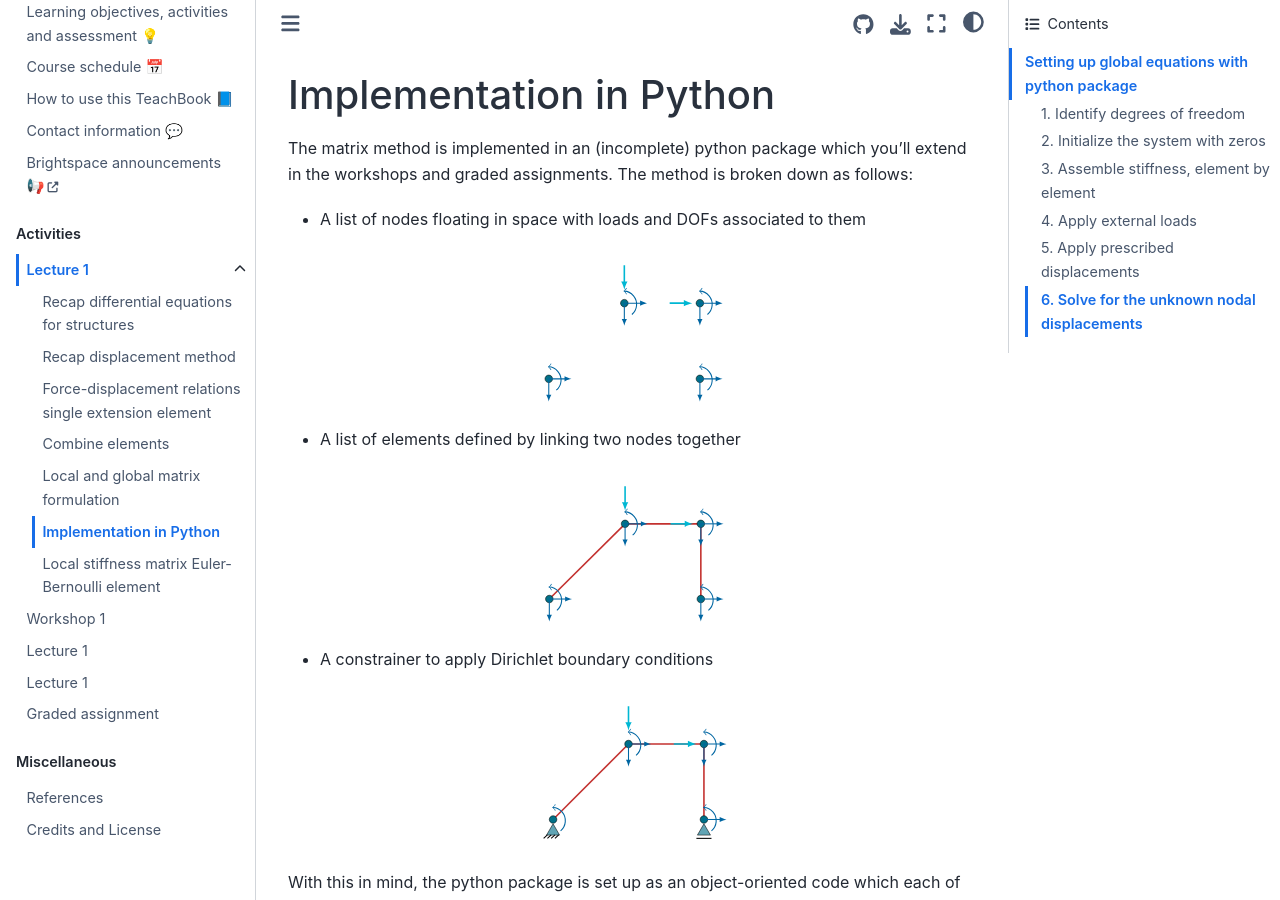
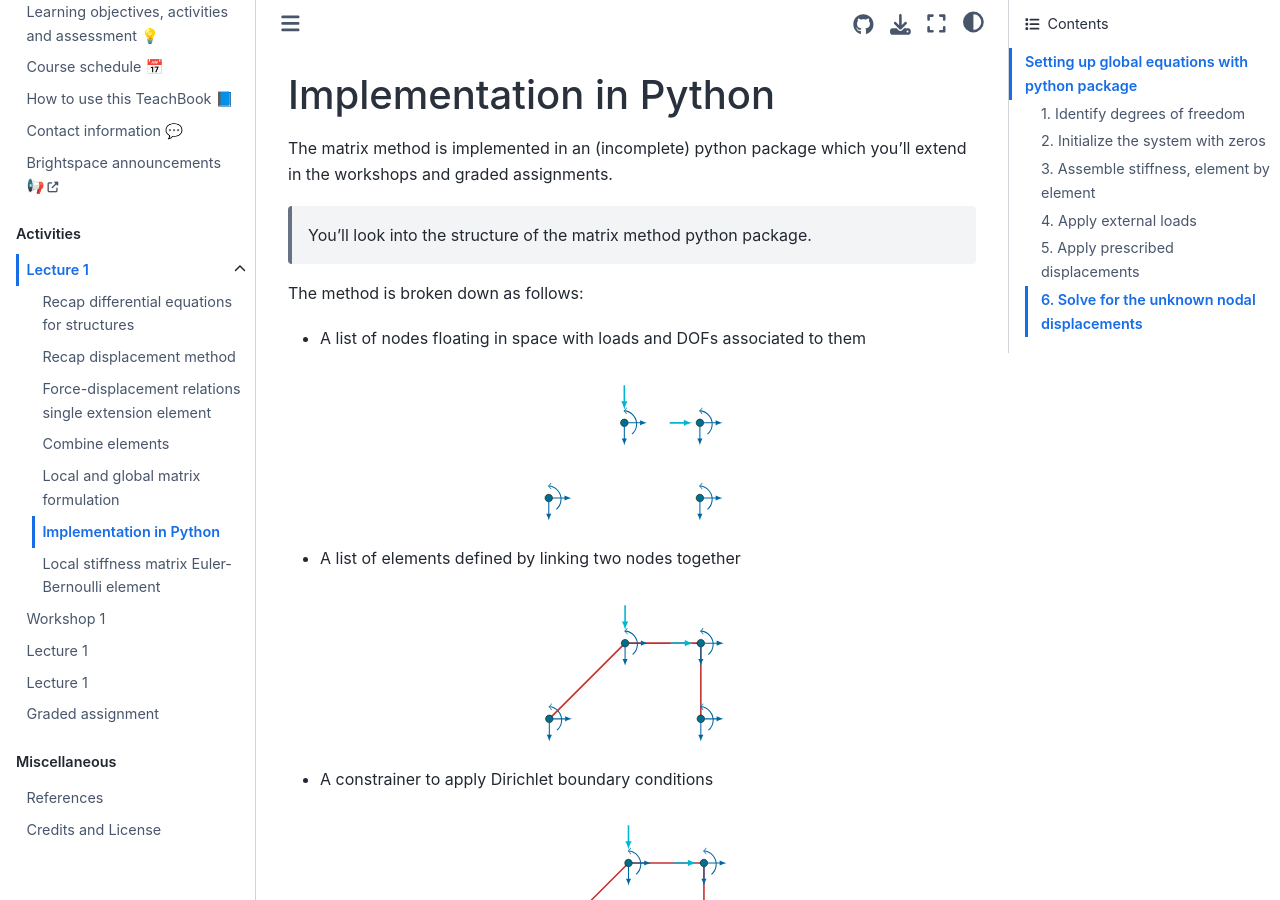
Before and after one commit to sophietenhoor/book, a Jupyter Book: the page built from book/lecture1/matrix_python.md, in a window 1280 px wide and 900 px high. Built offline with Jupyter Book 1.0.4 settings and Sphinx 7.4.7 and the Sphinx Book theme 1.1.4, drawn with Linux system fonts in a browser that asks for light colours; pages that are not in the unit, such as notebooks, are missing from menus; comment, search, counter and statistics services are not loaded.

Commit message:
Really last thing?

````diff
--- a/book/lecture1/matrix_python.md
+++ b/book/lecture1/matrix_python.md
@@ -1,6 +1,10 @@
 # Implementation in Python
 
-The matrix method is implemented in an (incomplete) python package which you'll extend in the workshops and graded assignments. The method is broken down as follows:
+The matrix method is implemented in an (incomplete) python package which you'll extend in the workshops and graded assignments.
+
+> You'll look into the structure of the matrix method python package.
+
+The method is broken down as follows:
 - A list of nodes floating in space with loads and DOFs associated to them
 
 ```{figure} nodes.svg
````
Also changed, not shown: book/lecture1/other_elements.md (+5 -1 lines), book/lecture1/other_elements.ipynb.
